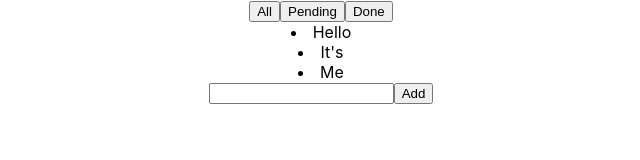
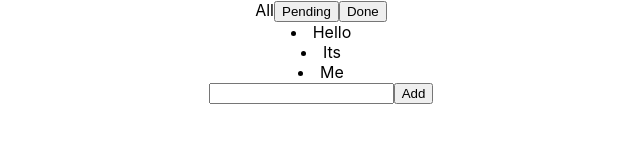
Before and after one commit to suleyma-rz/redux-example, a React (Create React App) app: page / in a window 1280 px wide. Shown: the top 160 px of the page, without its empty margins (319-959 px from the left). Built offline with nearby package versions, Linux system fonts and the light colour scheme.

Commit message:
Add dummy data to todoList

```diff
--- a/src/components/filters/filter-button.js
+++ b/src/components/filters/filter-button.js
@@ -1,6 +1,7 @@
 import React from "react";
 
-const FilterButton = ({text}) => (
+const FilterButton = ({text, isActive}) => (
+    isActive?<span className="filter-active">{text}</span>:
     <button className="filter-button">{text}</button>
 );
 
--- a/src/components/filters/index.js
+++ b/src/components/filters/index.js
@@ -3,7 +3,7 @@ import FilterButton from "./filter-button";
 
 const Filters = () => (
     <div className="filters-list">
-        <FilterButton text="All" />
+        <FilterButton text="All" isActive/>
         <FilterButton text="Pending" />
         <FilterButton text="Done" />
     </div>
--- a/src/components/todoApp/index.js
+++ b/src/components/todoApp/index.js
@@ -3,10 +3,16 @@ import TodoList from '../todoList'
 import TodoInput from '../todoInput'
 import Filters from '../filters'
 
+const dummyData=[
+    {id:0,text:'Hello'},
+    {id:2,text:'Its'},
+    {id:3,text:'Me'},
+]
+
 const TodoApp = () => (
     <div className="todo-app-container">
         <Filters/>
-        <TodoList/>
+        <TodoList taskList={dummyData}/>
         <TodoInput />
 
     </div>
--- a/src/components/todoList/index.js
+++ b/src/components/todoList/index.js
@@ -1,11 +1,12 @@
 import React from "react";
 import TodoItem from "../todoItem";
 
-const TodoList = () => (
+
+const TodoList = ({taskList}) => (
   <div className="todo-list">
-    <TodoItem text="Hello" />
-    <TodoItem text="It's" />
-    <TodoItem text="Me" />
+      {taskList.map(item=>
+          <TodoItem text={item.text} />
+      )}
   </div>
 );
 
```
